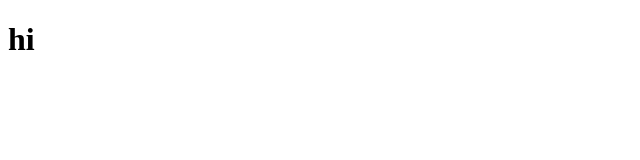
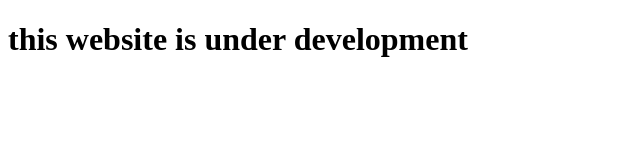
Before and after one commit to mrcottonball/nu-blogs, a plain HTML site: page index.html in a window 1280 px wide. Shown: the whole page, without its empty margins (0-640 px from the left). Drawn offline with Linux system fonts and the light colour scheme.

Commit message:
Update index.html

```diff
--- a/index.html
+++ b/index.html
@@ -4,6 +4,6 @@
     <title>nu-blogs</title>
   </head>
   <body>
-    <h1>hi</h1>
+    <h1>this website is under development</h1>
   </body>
 </html
```
